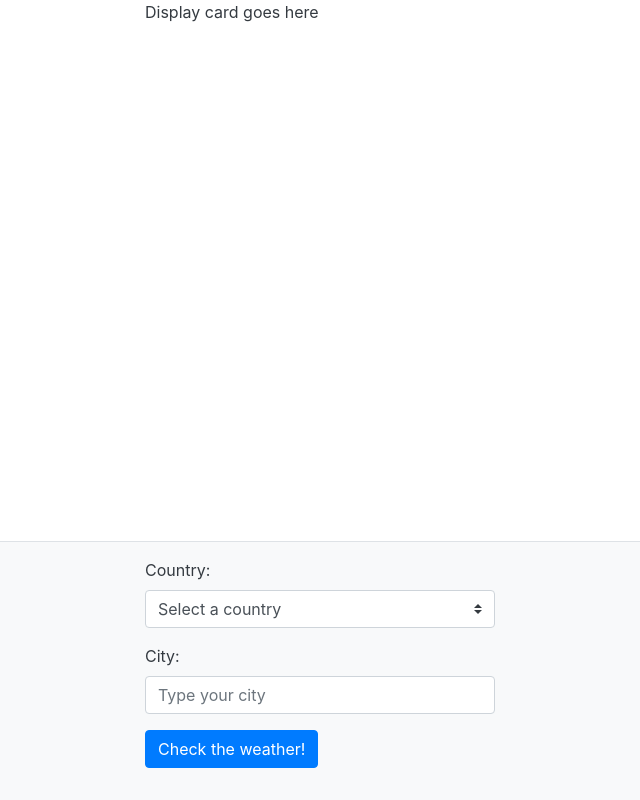
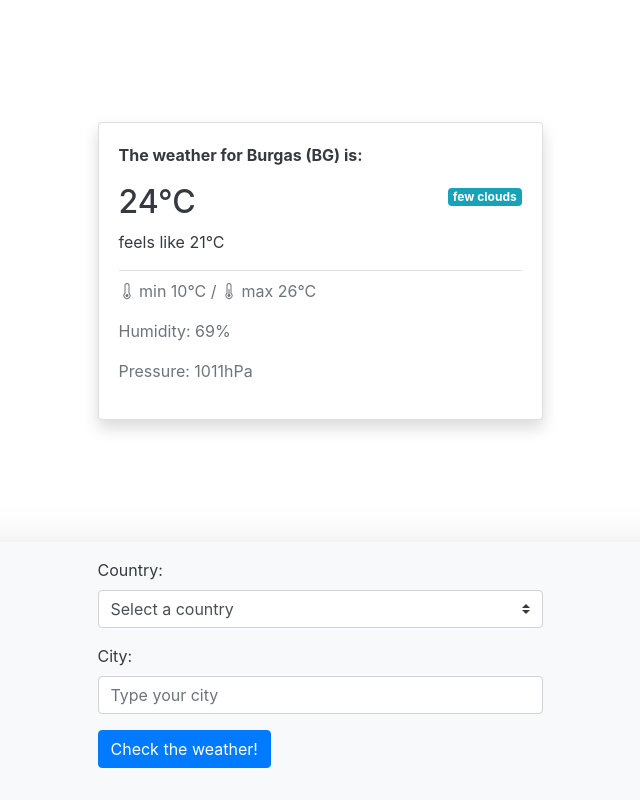
Before and after one commit to Cooty/vue-weather-app, a Vue app: page / in a window 1280 px wide. Shown: the whole page, without its empty margins (320-960 px from the left). Built offline with nearby package versions, Linux system fonts and the light colour scheme.

Commit message:
Add ui for display card

```diff
--- a/src/application/App.vue
+++ b/src/application/App.vue
@@ -1,6 +1,6 @@
 <template>
   <main class="sticky-footer-container">
-    <section class="sticky-footer-content">
+    <section class="sticky-footer-content d-flex flex-column justify-content-center">
       <display />
     </section>
     <section class="sticky-footer-footer">
--- a/src/domain/display/Display.vue
+++ b/src/domain/display/Display.vue
@@ -1,16 +1,53 @@
 <template>
   <wrapper>
-    Display card goes here
+    <b-card
+      tag="article"
+      class="shadow"
+    >
+      <text-row :bold="true">
+        The weather for Burgas (BG) is:
+      </text-row>
+      <div class="d-flex flex-nowrap justify-content-between">
+        <h1 class="h2">
+          24°C
+        </h1>
+        <div>
+          <b-badge variant="info">few clouds</b-badge>
+        </div>
+      </div>
+      <text-row>
+        feels like 21°C
+      </text-row>
+      <divider />
+      <text-row :muted="true">
+        <b-icon-thermometer/> min 10°C / <b-icon-thermometer-half/> max 26°C
+      </text-row>
+      <text-row :muted="true">
+        Humidity: 69%
+      </text-row>
+      <text-row :muted="true">
+        Pressure: 1011hPa
+      </text-row>
+    </b-card>
   </wrapper>
 </template>
 
 <script>
-import Wrapper from '../../ui/Wrapper.vue';
+import Wrapper from '../../ui/Wrapper.vue'
+import {BCard, BBadge, BIconThermometer, BIconThermometerHalf} from 'bootstrap-vue'
+import TextRow from '../../ui/TextRow.vue';
+import Divider from '../../ui/Divider.vue';
 
 export default {
   name: 'Display',
   components: {
-    Wrapper
+    Wrapper,
+    BCard,
+    TextRow,
+    Divider,
+    BBadge,
+    BIconThermometer,
+    BIconThermometerHalf
   }
 }
 </script>
--- a/src/domain/query/QueryForm.vue
+++ b/src/domain/query/QueryForm.vue
@@ -1,5 +1,5 @@
 <template>
-  <article class="border-top bg-light py-3">
+  <article class="bg-light py-3 shadow-lg">
     <wrapper>
       <b-form>
         <b-form-group
--- /dev/null
+++ b/src/ui/Divider.vue
@@ -0,0 +1,9 @@
+<template>
+  <hr class="border-top my-2">
+</template>
+
+<script>
+export default {
+  name: "Divider"
+}
+</script>
--- a/src/ui/TextRow.vue
+++ b/src/ui/TextRow.vue
@@ -1,11 +1,25 @@
-<template />
+<template>
+  <p :class="{'font-weight-bold': bold, 'text-muted': muted, 'mb-0': noBottomMargin}">
+    <slot />
+  </p>
+</template>
 
 <script>
 export default {
-  name: "TextRow"
+  name: 'TextRow',
+  props: {
+    bold: {
+      type: Boolean,
+      default: false
+    },
+    muted: {
+      type: Boolean,
+      default: false
+    },
+    noBottomMargin: {
+      type: Boolean,
+      default: false
+    }
+  }
 }
 </script>
-
-<style scoped>
-
-</style>
--- a/src/ui/Wrapper.vue
+++ b/src/ui/Wrapper.vue
@@ -1,15 +1,12 @@
 <template>
-  <b-container
-    fluid="md"
-    class="h-100"
-  >
-    <b-row class="justify-content-center align-items-center h-100">
+  <b-container fluid="md">
+    <b-row class="justify-content-center align-items-center">
       <b-col
         cols="12"
         sm="10"
         md="8"
         lg="6"
-        xl="4"
+        xl="5"
       >
         <slot />
       </b-col>
--- a/vite.config.js
+++ b/vite.config.js
@@ -1,5 +1,5 @@
-import { defineConfig } from 'vite'
-import { createVuePlugin } from 'vite-plugin-vue2'
+import {defineConfig} from 'vite'
+import {createVuePlugin} from 'vite-plugin-vue2'
 import legacy from '@vitejs/plugin-legacy'
 
 // https://vitejs.dev/config/
@@ -10,5 +10,8 @@ export default defineConfig({
             targets: ['ie >= 11'],
             additionalLegacyPolyfills: ['regenerator-runtime/runtime']
         })
-  ]
+    ],
+    chokidarWatchOptions: {
+        usePolling: true
+    }
 })
```
Lines whose indentation alone changed are shown as unchanged.
